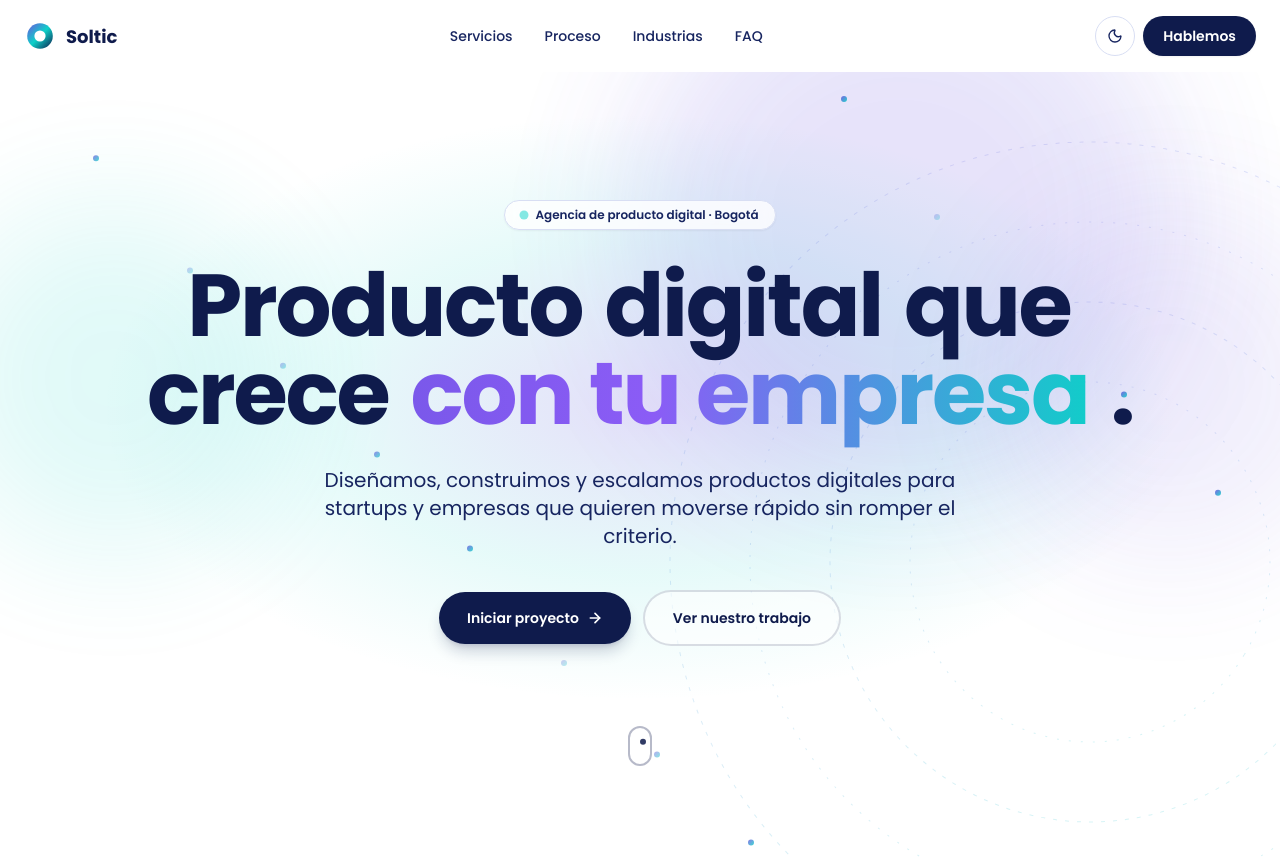
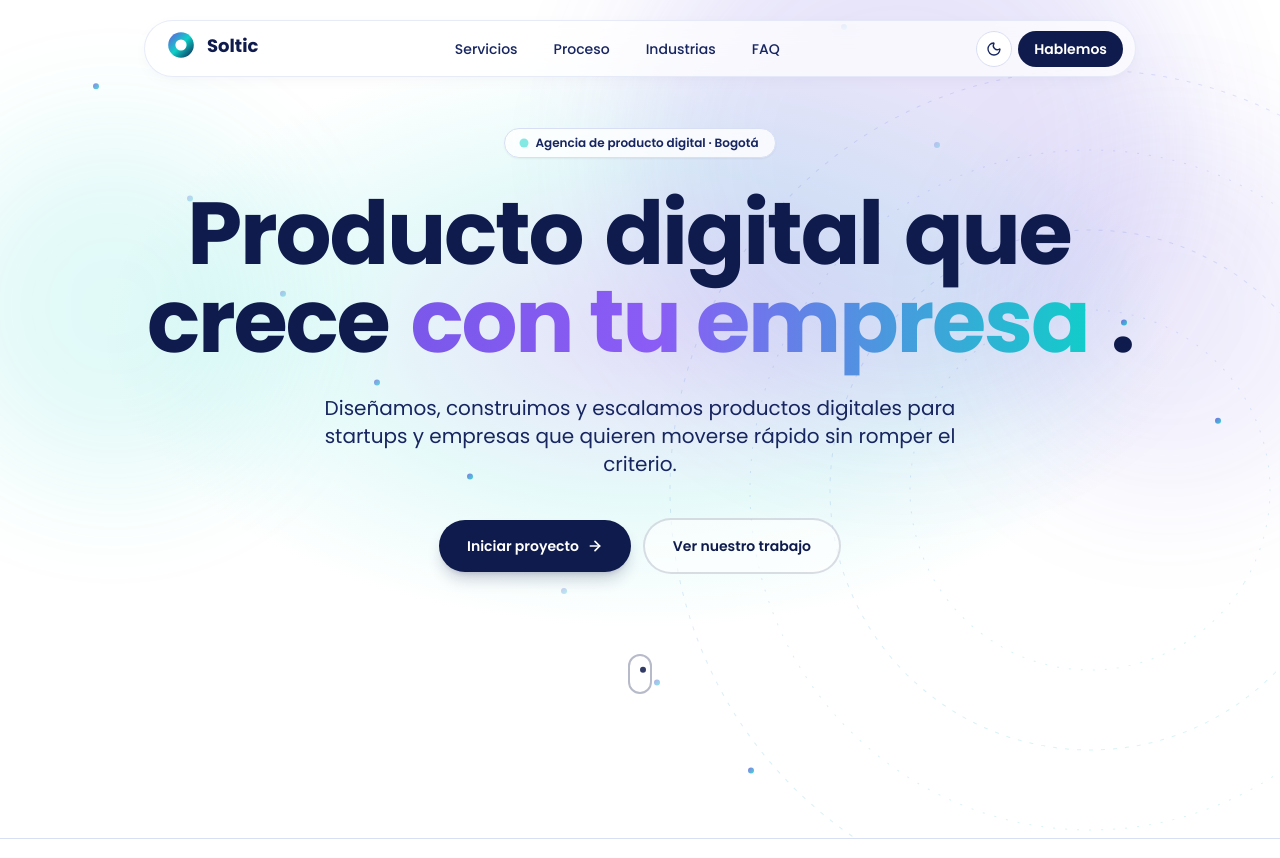
Before and after one commit to erneyvargas/soltic-site, a React (Vite) app in the folder app/: page / in a window 1280 px wide. Shown: the top 858 px of the page. Built offline with nearby package versions, Linux system fonts and the light colour scheme.

Commit message:
feat(navbar): floating pill navbar, max-w-5xl container with blur

```diff
--- a/app/src/v2/Navbar.jsx
+++ b/app/src/v2/Navbar.jsx
@@ -1,4 +1,5 @@
 import { useEffect, useState } from "react";
+import { AnimatePresence, motion } from "framer-motion";
 import { Menu, X } from "lucide-react";
 import Logo from "./Logo";
 import ThemeToggle from "./ThemeToggle";
@@ -22,54 +23,64 @@ export default function Navbar() {
   }, []);
 
   return (
-    <header
-      className={`sticky top-0 z-50 transition-all ${
+    <header className={`fixed inset-x-0 z-50 transition-all duration-300 ${scrolled ? "top-3" : "top-5"}`}>
+      <div className="mx-auto w-full max-w-5xl px-4">
+        <nav
+          className={`flex items-center justify-between rounded-full border px-3 py-2 transition-all duration-300 ${
             scrolled
-          ? "bg-white/85 backdrop-blur-xl shadow-[0_1px_0_rgba(15,27,76,0.08)] dark:bg-navy-950/85 dark:shadow-[0_1px_0_rgba(255,255,255,0.08)]"
-          : "bg-transparent"
+              ? "border-navy-100 bg-white/85 shadow-[0_10px_30px_-10px_rgba(15,27,76,0.15)] backdrop-blur-xl dark:border-navy-800 dark:bg-navy-950/80"
+              : "border-navy-100/60 bg-white/70 shadow-[0_4px_20px_-8px_rgba(15,27,76,0.08)] backdrop-blur-md dark:border-navy-800/60 dark:bg-navy-950/50"
           }`}
         >
-      <div className="mx-auto flex max-w-7xl items-center justify-between px-6 py-4">
+          <div className="pl-2">
             <Logo />
+          </div>
 
-        <nav className="hidden items-center gap-8 md:flex">
+          <nav className="hidden items-center gap-1 md:flex">
             {links.map((l) => (
               <a
                 key={l.href}
                 href={l.href}
-              className="text-sm font-medium text-navy-700 transition hover:text-violet dark:text-navy-100 dark:hover:text-teal"
+                className="rounded-full px-4 py-1.5 text-sm font-medium text-navy-700 transition hover:bg-navy-50 hover:text-violet dark:text-navy-100 dark:hover:bg-navy-900 dark:hover:text-teal"
               >
                 {l.label}
               </a>
             ))}
           </nav>
 
-        <div className="flex items-center gap-2">
-          <ThemeToggle />
+          <div className="flex items-center gap-1.5">
+            <ThemeToggle className="!size-9" />
             <a
               href="#contacto"
-            className="hidden md:inline-flex items-center rounded-full bg-navy-900 px-5 py-2.5 text-sm font-semibold text-white shadow-sm transition hover:bg-violet dark:bg-white dark:text-navy-900 dark:hover:bg-teal dark:hover:text-navy-900"
+              className="hidden md:inline-flex items-center rounded-full bg-navy-900 px-4 py-2 text-sm font-semibold text-white transition hover:bg-violet dark:bg-white dark:text-navy-900 dark:hover:bg-teal dark:hover:text-navy-900"
             >
               Hablemos
             </a>
             <button
               onClick={() => setOpen((v) => !v)}
-            className="md:hidden grid size-10 place-items-center rounded-full border border-navy-100 bg-white text-navy-900 dark:border-navy-700 dark:bg-navy-900 dark:text-white"
+              className="md:hidden grid size-9 place-items-center rounded-full border border-navy-100 bg-white text-navy-900 dark:border-navy-700 dark:bg-navy-900 dark:text-white"
               aria-label="menu"
             >
-            {open ? <X size={18} /> : <Menu size={18} />}
+              {open ? <X size={16} /> : <Menu size={16} />}
             </button>
           </div>
-      </div>
+        </nav>
 
+        <AnimatePresence>
           {open && (
-        <div className="md:hidden border-t border-navy-100 bg-white p-4 dark:border-navy-800 dark:bg-navy-950">
+            <motion.div
+              initial={{ opacity: 0, y: -8, scale: 0.98 }}
+              animate={{ opacity: 1, y: 0, scale: 1 }}
+              exit={{ opacity: 0, y: -8, scale: 0.98 }}
+              transition={{ duration: 0.2 }}
+              className="mt-2 overflow-hidden rounded-3xl border border-navy-100 bg-white/95 p-3 shadow-xl backdrop-blur-xl md:hidden dark:border-navy-800 dark:bg-navy-950/95"
+            >
               {links.map((l) => (
                 <a
                   key={l.href}
                   href={l.href}
                   onClick={() => setOpen(false)}
-              className="block rounded-lg px-3 py-3 text-sm font-medium text-navy-700 hover:bg-navy-50 dark:text-navy-100 dark:hover:bg-navy-900"
+                  className="block rounded-xl px-4 py-3 text-sm font-medium text-navy-700 hover:bg-navy-50 dark:text-navy-100 dark:hover:bg-navy-900"
                 >
                   {l.label}
                 </a>
@@ -81,8 +92,10 @@ export default function Navbar() {
               >
                 Hablemos
               </a>
+            </motion.div>
+          )}
+        </AnimatePresence>
       </div>
-      )}
     </header>
   );
 }
```
Lines whose indentation alone changed are shown as unchanged.
